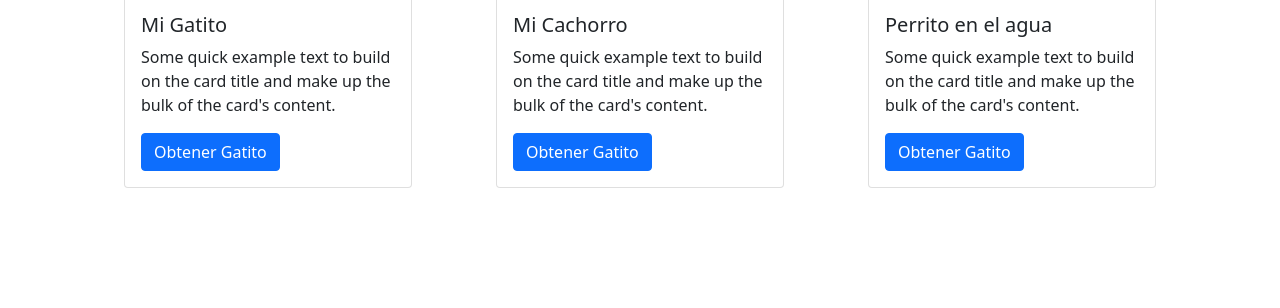
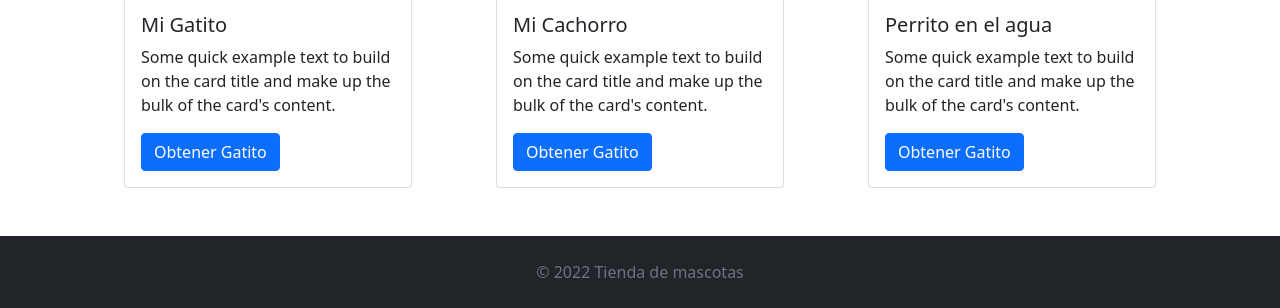
Before and after one commit to MiguelAngelRamos/taller-github, a plain HTML site: page index.html in a window 1280 px wide. Shown: the part 881-1189 px from the top of the page. Before the commit the page ends 1069 px from the top, so only its background shows below. Drawn offline with nearby package versions, Linux system fonts and the light colour scheme.

Commit message:
Se agrega Footer en index.html

```diff
--- a/index.html
+++ b/index.html
@@ -178,10 +178,11 @@
     <!-- /CARDS-->
   </div>
 
-
-
-
-
+  <!-- Footer-->
+  <div class="mt-5 p-4 bg-dark text-white text-center">
+    <span class="text-muted">© 2022 Tienda de mascotas</span>
+  </div>
+  <!-- Fin Footer-->
 
     <script src="https://cdn.jsdelivr.net/npm/bootstrap@5.1.3/dist/js/bootstrap.bundle.min.js"
     integrity="sha384-ka7Sk0Gln4gmtz2MlQnikT1wXgYsOg+OMhuP+IlRH9sENBO0LRn5q+8nbTov4+1p"
```
